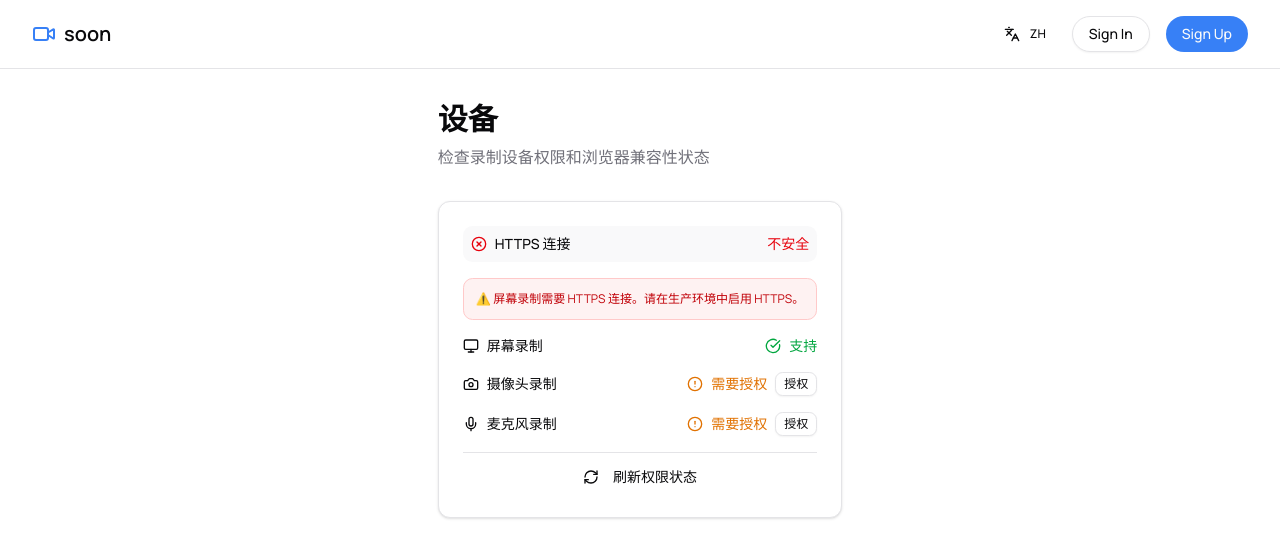
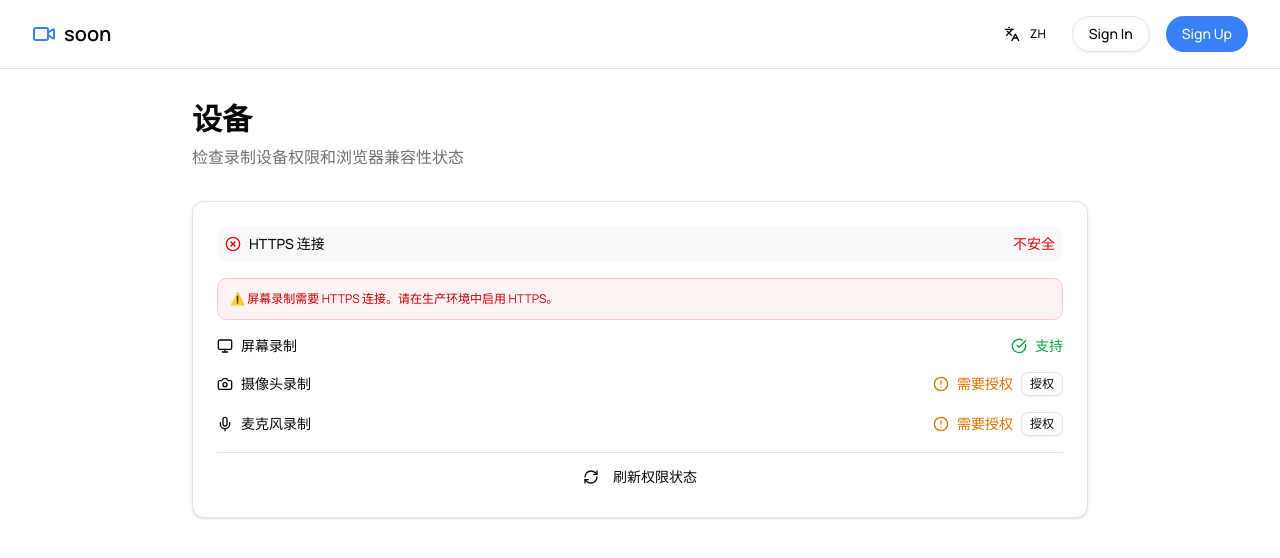
Before and after one commit to zcyc/soon-screen-recorder, a Next.js app: page /devices in a window 1280 px wide. Shown: the top 558 px of the page. Built offline with nearby package versions, Linux system fonts and the light colour scheme; no server answers.

Commit message:
improve layout stability and prevent content shifting
Co-authored-by: Charles <8595764@qq.com>

```diff
--- a/app/dashboard/page.tsx
+++ b/app/dashboard/page.tsx
@@ -37,7 +37,7 @@ export default function DashboardPage() {
   }
 
   return (
-    <div className="max-w-7xl mx-auto px-4 sm:px-6 lg:px-8 py-8">
+    <div className="max-w-7xl mx-auto px-4 sm:px-6 lg:px-8 py-8 content-container">
       <div className="mb-8">
         <h1 className="text-3xl font-bold">{t.dashboard.welcomeBack}, {user.name || 'User'}!</h1>
         <p className="text-muted-foreground mt-2">
--- a/app/globals.css
+++ b/app/globals.css
@@ -71,6 +71,39 @@
     -webkit-box-orient: vertical;
     overflow: hidden;
   }
+
+  /* Prevent layout shift */
+  .prevent-layout-shift {
+    min-width: 0;
+    width: 100%;
+    max-width: 100%;
+  }
+
+
+
+  /* Stabilize header user menu area */
+  .header-user-menu {
+    min-width: 180px;
+    height: 2.25rem; /* 36px - consistent height */
+    display: flex;
+    align-items: center;
+    gap: 1rem;
+    justify-content: flex-end;
+  }
+
+  /* Header stability */
+  header {
+    min-height: 4rem; /* 64px - ensure consistent header height */
+  }
+
+  /* Stable content container - no animations to prevent jumps */
+  .content-container {
+    opacity: 1;
+    /* Hardware acceleration for smoother rendering */
+    transform: translateZ(0);
+    backface-visibility: hidden;
+    -webkit-transform: translateZ(0);
+  }
 }
 
 /* Theme transitions */
@@ -140,5 +173,35 @@
   }
   body {
     @apply bg-background text-foreground;
+    /* Improve font rendering and layout stability */
+    -webkit-font-smoothing: antialiased;
+    -moz-osx-font-smoothing: grayscale;
+    text-rendering: optimizeLegibility;
+  }
+
+  /* Prevent layout shifts during content loading */
+  html, body {
+    overflow-x: hidden;
+  }
+
+  /* Ensure consistent box sizing */
+  *, *::before, *::after {
+    box-sizing: border-box;
+  }
+
+  /* Prevent layout shifting by ensuring consistent container behavior */
+  .max-w-7xl {
+    width: 100%;
+    max-width: 80rem;
+    margin-left: auto;
+    margin-right: auto;
+    /* Avoid containment as it can cause issues */
+    transform: translateZ(0); /* Hardware acceleration instead */
+  }
+
+  /* Stabilize main content area */
+  main {
+    contain: layout;
+    min-height: calc(100vh - 4rem); /* Account for header height */
   }
 }
--- a/app/layout.tsx
+++ b/app/layout.tsx
@@ -15,7 +15,11 @@ export const viewport: Viewport = {
   maximumScale: 1
 };
 
-const manrope = Manrope({ subsets: ['latin'] });
+const manrope = Manrope({
+  subsets: ['latin'],
+  display: 'swap',
+  fallback: ['system-ui', 'arial']
+});
 
 export default function RootLayout({
   children
--- a/app/page.tsx
+++ b/app/page.tsx
@@ -25,7 +25,7 @@ export default function HomePage() {
   }
 
   return (
-    <main className="flex-1">
+    <main className="flex-1 content-container">
       {/* Hero Section */}
       <section className="py-20 text-center">
         <div className="max-w-4xl mx-auto px-4 sm:px-6 lg:px-8">
--- a/app/share/[videoId]/page.tsx
+++ b/app/share/[videoId]/page.tsx
@@ -161,7 +161,7 @@ export default function SharePage() {
 
   return (
     <div className="min-h-screen bg-background">
-      <div className="max-w-7xl mx-auto px-4 sm:px-6 lg:px-8 py-8">
+      <div className="max-w-7xl mx-auto px-4 sm:px-6 lg:px-8 py-8 content-container">
         <div className="max-w-4xl mx-auto">
           {/* Video Player */}
           <Card className="mb-6">
--- a/components/header.tsx
+++ b/components/header.tsx
@@ -57,7 +57,14 @@ function UserMenu() {
   }
 
   if (loading) {
-    return <div className="h-9 w-20 animate-pulse bg-muted rounded-full" />;
+    return (
+      <div className="header-user-menu">
+        {/* Language Toggle Skeleton */}
+        <div className="h-8 w-14 animate-pulse bg-muted rounded-full" />
+        {/* User Menu Skeleton */}
+        <div className="h-9 w-9 animate-pulse bg-muted rounded-full" />
+      </div>
+    );
   }
 
   if (!user) {
@@ -142,8 +149,10 @@ export default function Header() {
               </Link>
             </nav>
           )}
-          <LanguageToggle />
-          <UserMenu />
+          <div className="header-user-menu">
+            <LanguageToggle />
+            <UserMenu />
+          </div>
         </div>
       </div>
     </header>
```
